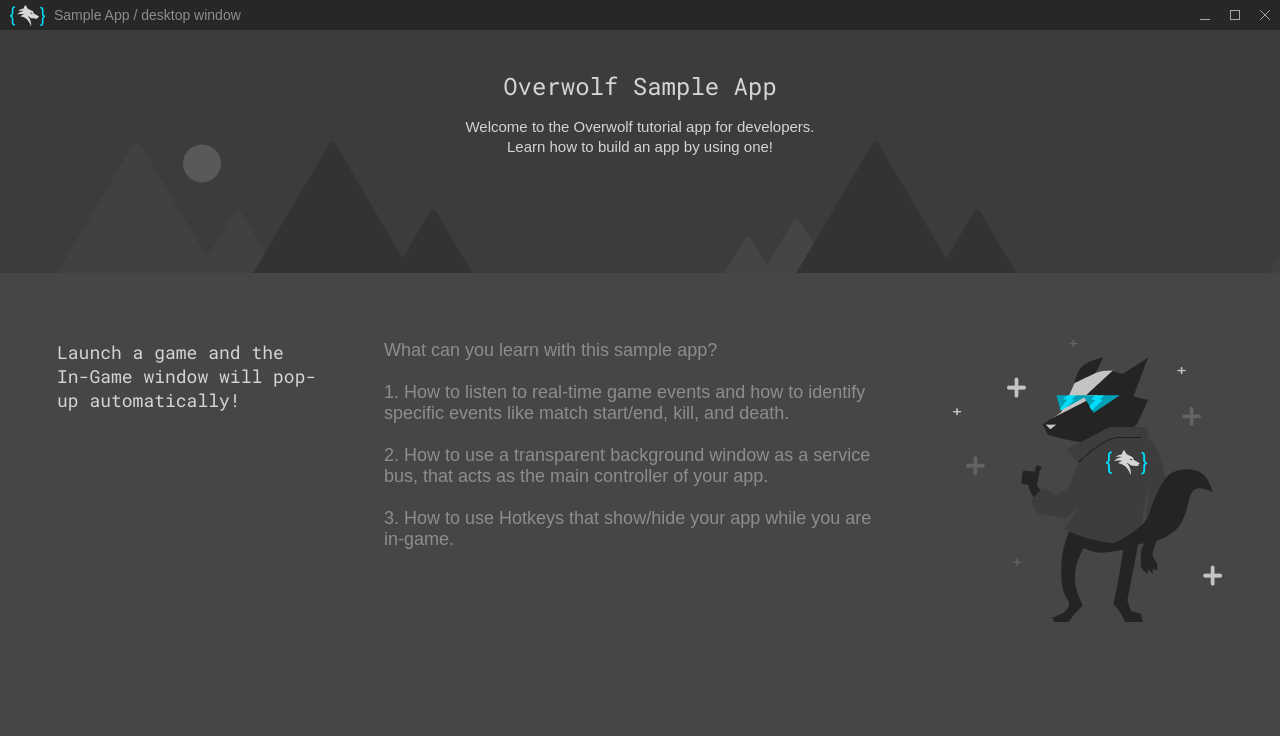
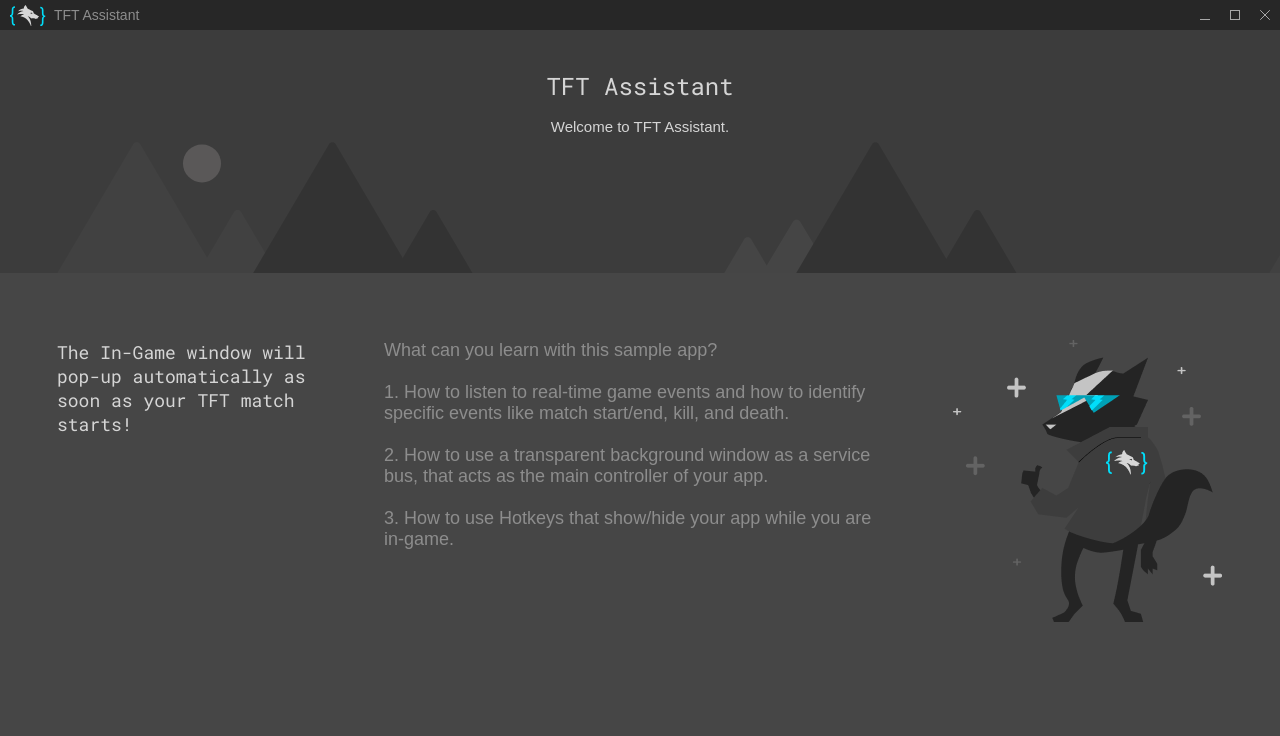
Before and after one commit to joaomiguelcurto/tft-assistant, a browser extension: page src/desktop/desktop.html in a window 1280 px wide. Drawn offline with Linux system fonts and the light colour scheme.

```diff
--- a/src/desktop/desktop.html
+++ b/src/desktop/desktop.html
@@ -7,7 +7,7 @@
   <link rel="stylesheet" href="../../css/header.css" />
   <link rel="stylesheet" href="../../css/desktop.css" />
   <link rel="stylesheet" href="../../css/modal.css" />
-  <title>Overwolf Sample App - Desktop page</title>
+  <title>TFT Assistant</title>
 </head>
 
 <body class="desktop">
@@ -15,7 +15,7 @@
 
   <header id="header" class="app-header">
     <img src="../../img/header_icon.svg" />
-    <h1>Sample App / desktop window</h1>
+    <h1>TFT Assistant</h1>
     <div class="window-controls-group">
       <button id="minimizeButton" class="window-control window-control-minimize" />
       <button id="maximizeButton" class="window-control window-control-maximize" />
@@ -26,10 +26,9 @@
   <!-- --------------------------------- Main -------------------------------- -->
   <main>
     <div class="desktopTop">
-      <h1>Overwolf Sample App</h1>
+      <h1>TFT Assistant</h1>
       <p>
-        Welcome to the Overwolf tutorial app for developers.<br />
-        Learn how to build an app by using one!
+        Welcome to TFT Assistant.<br />
       </p>
       <div id="version"></div>
     </div>
@@ -37,7 +36,7 @@
       <!-- Launch a game! -->
       <div id="left">
         <h1>
-          Launch a game and the In-Game window will pop-up automatically!
+          The In-Game window will pop-up automatically as soon as your TFT match starts!
         </h1>
       </div>
       <!-- Launch a game! -->
```
Also changed, not shown: src/in_game/in_game.ts (+4 -5 lines).
